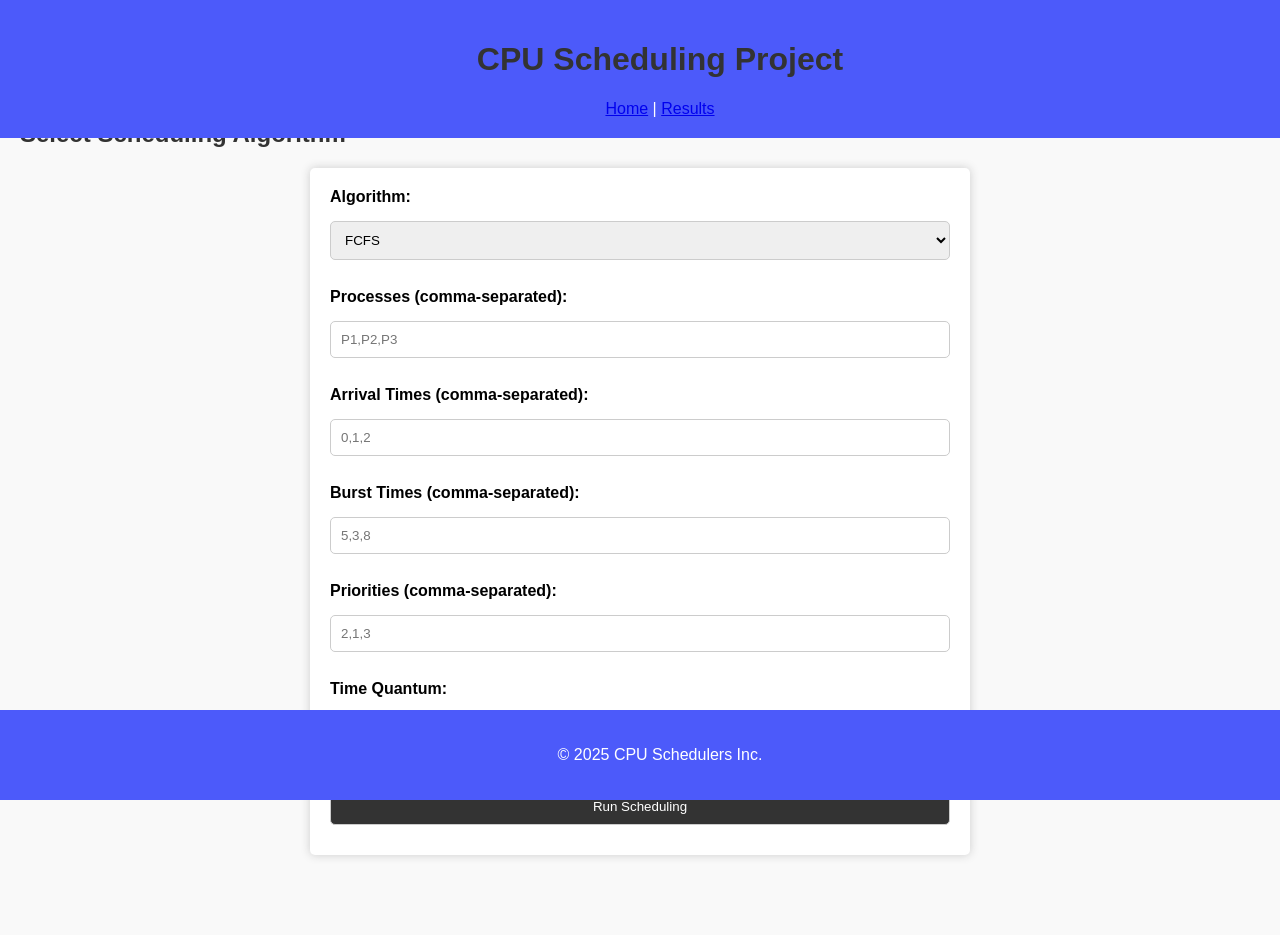
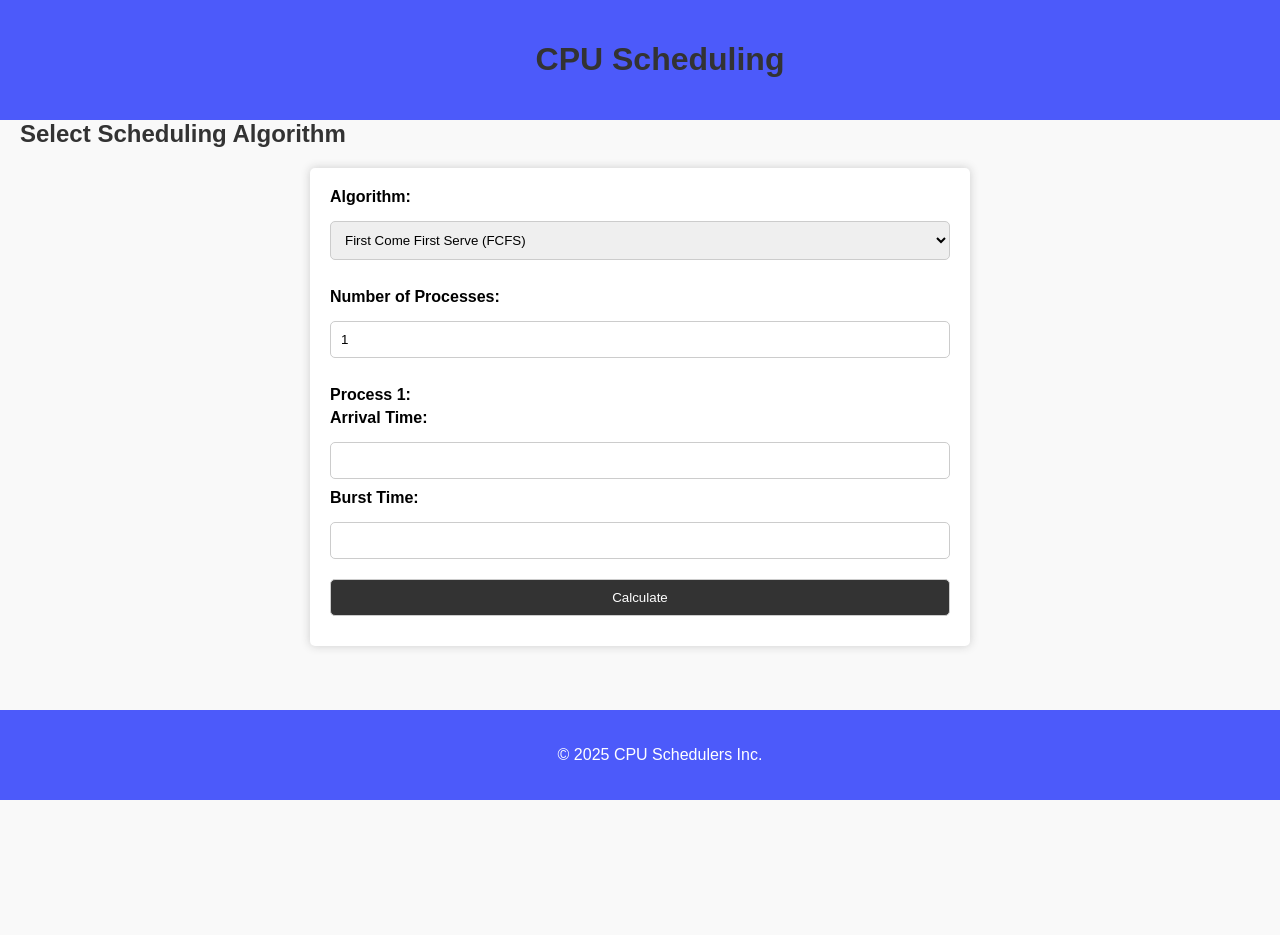
Before and after one commit to Goodvibes74/Project-Assignment, a Flask app: page / in a window 1280 px wide. After the commit the page ends 800 px from the top, so only its background shows below. Run offline with Flask 3, Linux system fonts and the light colour scheme.

Commit message:
update README with team member name; modify results template to conditionally display priority; enhance SJF and FCFS scheduling algorithms with error handling and debugging outputs

```diff
--- a/app/app.py
+++ b/app/app.py
@@ -1,16 +1,17 @@
-# run.py
 import sys
 import os
-sys.path.append(os.path.abspath(os.path.dirname(__file__)))
-
 from flask import Flask, render_template, request
 from models.FCFS import fcfs_scheduling
-from models.SJF import sjf_scheduling
 from models.SJF_preemptive import sjf_preemptive_scheduling
 from models.Round_Robin import round_robin_scheduling
 from models.Priority_scheduling import priority_scheduling
 from models.Priority_scheduling_preemptive import priority_preemptive_scheduling
 from models.process import Process
+from models.SJF import sjf_scheduling
+
+
+# Append current directory to sys.path
+sys.path.append(os.path.abspath(os.path.dirname(__file__)))
 
 app = Flask(__name__)
 
@@ -18,37 +19,54 @@ app = Flask(__name__)
 def index():
     if request.method == "POST":
         algorithm = request.form.get("algorithm")
-        processes_str = request.form.get("processes")  # e.g., "P1,P2,P3"
-        arrival_str = request.form.get("arrival_times")  # e.g., "0,1,2"
-        burst_str = request.form.get("burst_times")      # e.g., "5,3,8"
-        priority_str = request.form.get("priorities")      # e.g., "2,1,3"
-        quantum_str = request.form.get("quantum")          # for Round Robin
 
-        process_names = [x.strip() for x in processes_str.split(",")]
-        arrival_times = list(map(int, arrival_str.split(",")))
-        burst_times = list(map(int, burst_str.split(",")))
-        # For priority algorithms, parse priorities if provided.
-        priorities = list(map(int, priority_str.split(","))) if priority_str else [0] * len(process_names)
+        # Get the form data
+        process_names = request.form.getlist("process_names[]")
+        arrival_str = request.form.getlist("arrival_times[]")
+        burst_str = request.form.getlist("burst_times[]")
+        priority_str = request.form.getlist("priorities[]")
+        quantum_str = request.form.get("quantum")  # For Round Robin, Time Quantum
+
+        # Convert arrival and burst times to integers
+        try:
+            arrival_times = [int(time) for time in arrival_str] if arrival_str else []
+            burst_times = [int(time) for time in burst_str] if burst_str else []
+        except ValueError:
+            return "Error: Arrival times and Burst times must be valid integers."
+
+        # If no priorities are provided (for non-priority algorithms), set to 0
+        if not priority_str:
+            priority_str = ['0'] * len(process_names)
+
+        # Convert priorities to integers, handle invalid input
+        priorities = []
+        for p in priority_str:
+            try:
+                priorities.append(int(p) if p.isdigit() else 0)
+            except ValueError:
+                priorities.append(0)
+
+        # Check if lists have the same length
+        if len(arrival_times) != len(burst_times) or len(arrival_times) != len(process_names):
+            return "Error: The number of processes, arrival times, and burst times must match."
 
         # Create Process objects
-        processes = []
-        for i in range(len(process_names)):
-            processes.append(Process(
-                process_names[i],
-                arrival_times[i],
-                burst_times[i],
-                priorities[i]
-            ))
+        processes = [Process(name, arrival, burst, priority)
+                     for name, arrival, burst, priority in zip(process_names, arrival_times, burst_times, priorities)]
 
+        # Call the correct scheduling algorithm
         result_data = None
-        if algorithm == "FCFS":
-            result_data = fcfs_scheduling(processes)
-        elif algorithm == "SJF":
+        if algorithm == "SJF":
             result_data = sjf_scheduling(processes)
         elif algorithm == "SJF Preemptive":
             result_data = sjf_preemptive_scheduling(processes)
+        elif algorithm == "FCFS":
+            result_data = fcfs_scheduling(processes)
         elif algorithm == "Round Robin":
-            quantum = int(quantum_str) if quantum_str else 1
+            try:
+                quantum = int(quantum_str) if quantum_str else 1  # Default quantum to 1 if not provided
+            except ValueError:
+                return "Error: Time Quantum must be a valid integer."
             result_data = round_robin_scheduling(processes, quantum)
         elif algorithm == "Priority":
             result_data = priority_scheduling(processes)
@@ -57,10 +75,12 @@ def index():
         else:
             result_data = {'rows': [], 'avg_waiting_time': 0, 'avg_turnaround_time': 0}
 
+        # Render the results page
         return render_template("results.html", results=result_data["rows"],
                                avg_waiting_time=result_data["avg_waiting_time"],
                                avg_turnaround_time=result_data["avg_turnaround_time"])
 
+    # Render the index page if the method is GET
     return render_template("index.html")
 
 if __name__ == "__main__":
--- a/app/templates/index.html
+++ b/app/templates/index.html
@@ -1,42 +1,98 @@
-{% extends "base.html" %}
-{% block title %}CPU Scheduling - Home{% endblock %}
-{% block content %}
-  <h2>Select Scheduling Algorithm</h2>
-  <form method="POST" action="/">
-    <label for="algorithm">Algorithm:</label>
-    <select name="algorithm" id="algorithm">
-      <option value="FCFS">FCFS</option>
-      <option value="SJF">SJF</option>
-      <option value="SJF Preemptive">SJF Preemptive</option>
-      <option value="Round Robin">Round Robin</option>
-      <option value="Priority">Priority</option>
-      <option value="Priority Preemptive">Priority Preemptive</option>
-    </select>
-    <br><br>
+<!DOCTYPE html>
+<html lang="en">
+<head>
+  <meta charset="UTF-8">
+  <title>CPU Scheduling</title>
+  <link rel="stylesheet" href="{{ url_for('static', filename='design.css') }}">
+  <script>
+    function updateFormFields() {
+      var algorithm = document.getElementById("algorithm").value;
+      var processList = document.getElementById("processList");
+      var quantumSection = document.getElementById("quantumSection");
 
-    <!-- Example input fields for processes, arrival times, burst times, etc. -->
-    <label for="processes">Processes (comma-separated):</label>
-    <input type="text" name="processes" id="processes" placeholder="P1,P2,P3" required>
-    <br><br>
+      // FCFS only requires Arrival Time and Burst Time (no Priority or Quantum)
+      var showPriority = (algorithm.includes("Priority"));
+      var showQuantum = (algorithm === "Round Robin");
 
-    <label for="arrival_times">Arrival Times (comma-separated):</label>
-    <input type="text" name="arrival_times" id="arrival_times" placeholder="0,1,2" required>
-    <br><br>
+      // Update visibility of quantum input and process fields
+      quantumSection.style.display = showQuantum ? "block" : "none";
 
-    <label for="burst_times">Burst Times (comma-separated):</label>
-    <input type="text" name="burst_times" id="burst_times" placeholder="5,3,8" required>
-    <br><br>
+      var allProcesses = document.querySelectorAll(".process-entry");
+      allProcesses.forEach((process) => {
+        var priorityInput = process.querySelector(".priorityInput");
+        if (showPriority) {
+          priorityInput.classList.add("visible");
+        } else {
+          priorityInput.classList.remove("visible");
+        }
+      });
+    }
 
-    <!-- Only relevant for Priority algorithms -->
-    <label for="priorities">Priorities (comma-separated):</label>
-    <input type="text" name="priorities" id="priorities" placeholder="2,1,3">
-    <br><br>
+    function updateProcessFields() {
+      var count = parseInt(document.getElementById("processCount").value);
+      var processList = document.getElementById("processList");
+      processList.innerHTML = ""; // Clear existing process fields
 
-    <!-- Only relevant for Round Robin -->
-    <label for="quantum">Time Quantum:</label>
-    <input type="text" name="quantum" id="quantum" placeholder="2">
-    <br><br>
+      for (var i = 1; i <= count; i++) {
+        var processDiv = document.createElement("div");
+        processDiv.classList.add("process-entry");
 
-    <button type="submit">Run Scheduling</button>
-  </form>
-{% endblock %}
+        processDiv.innerHTML = `
+          <label>Process ${i}:</label>
+          <input type="hidden" name="process_names[]" value="P${i}">
+
+          <label>Arrival Time:</label>
+          <input type="number" name="arrival_times[]" required>
+
+          <label>Burst Time:</label>
+          <input type="number" name="burst_times[]" required>
+
+          <label class="priorityInput" style="display:none;">Priority:</label>
+          <input class="priorityInput" style="display:none;" type="number" name="priorities[]">
+          <br>
+        `;
+        processList.appendChild(processDiv);
+      }
+
+      updateFormFields(); // Ensure correct fields are displayed
+    }
+  </script>
+</head>
+<body onload="updateProcessFields(); updateFormFields();">
+  <header>
+    <h1>CPU Scheduling</h1>
+  </header>
+
+  <main>
+    <h2>Select Scheduling Algorithm</h2>
+    <form action="/" method="post">
+      <label for="algorithm">Algorithm:</label>
+      <select id="algorithm" name="algorithm" onchange="updateFormFields()">
+        <option value="FCFS">First Come First Serve (FCFS)</option>
+        <option value="SJF">Shortest Job First (SJF)</option>
+        <option value="SJF Preemptive">SJF Preemptive</option>
+        <option value="Round Robin">Round Robin</option>
+        <option value="Priority">Priority Scheduling</option>
+        <option value="Priority Preemptive">Priority Preemptive</option>
+      </select><br><br>
+
+      <label>Number of Processes:</label>
+      <input type="number" id="processCount" name="process_count" value="1" min="1" onchange="updateProcessFields()">
+      <br><br>
+
+      <div id="processList"></div>
+
+      <div id="quantumSection" style="display:none;">
+        <label for="quantum">Time Quantum (For Round Robin):</label>
+        <input type="number" id="quantum" name="quantum"><br>
+      </div>
+
+      <button type="submit">Calculate</button>
+    </form>
+  </main>
+
+  <footer>
+    <p>© 2025 CPU Schedulers Inc.</p>
+  </footer>
+</body>
+</html>
--- a/app/templates/results.html
+++ b/app/templates/results.html
@@ -9,7 +9,7 @@
         <th>Process</th>
         <th>Arrival Time</th>
         <th>Burst Time</th>
-        {% if results[0].priority is defined %}
+        {% if algorithm != "SJF" %}  <!-- Only render priority for non-SJF algorithms -->
         <th>Priority</th>
         {% endif %}
         <th>Waiting Time</th>
@@ -20,7 +20,7 @@
         <td>{{ row.process }}</td>
         <td>{{ row.arrival }}</td>
         <td>{{ row.burst }}</td>
-        {% if row.priority is defined %}
+        {% if algorithm != "SJF" %}
         <td>{{ row.priority }}</td>
         {% endif %}
         <td>{{ row.waiting }}</td>
@@ -29,7 +29,6 @@
       {% endfor %}
     </table>
     <br>
-    <!-- Example of showing average waiting time / turnaround time if you calculate them in your Python code -->
     <p>Average Waiting Time: {{ avg_waiting_time }}</p>
     <p>Average Turnaround Time: {{ avg_turnaround_time }}</p>
   {% else %}
```
Also changed, not shown: app/models/FCFS.py (+21 -3 lines), app/models/SJF.py (+5 -4 lines), 1 other file.
